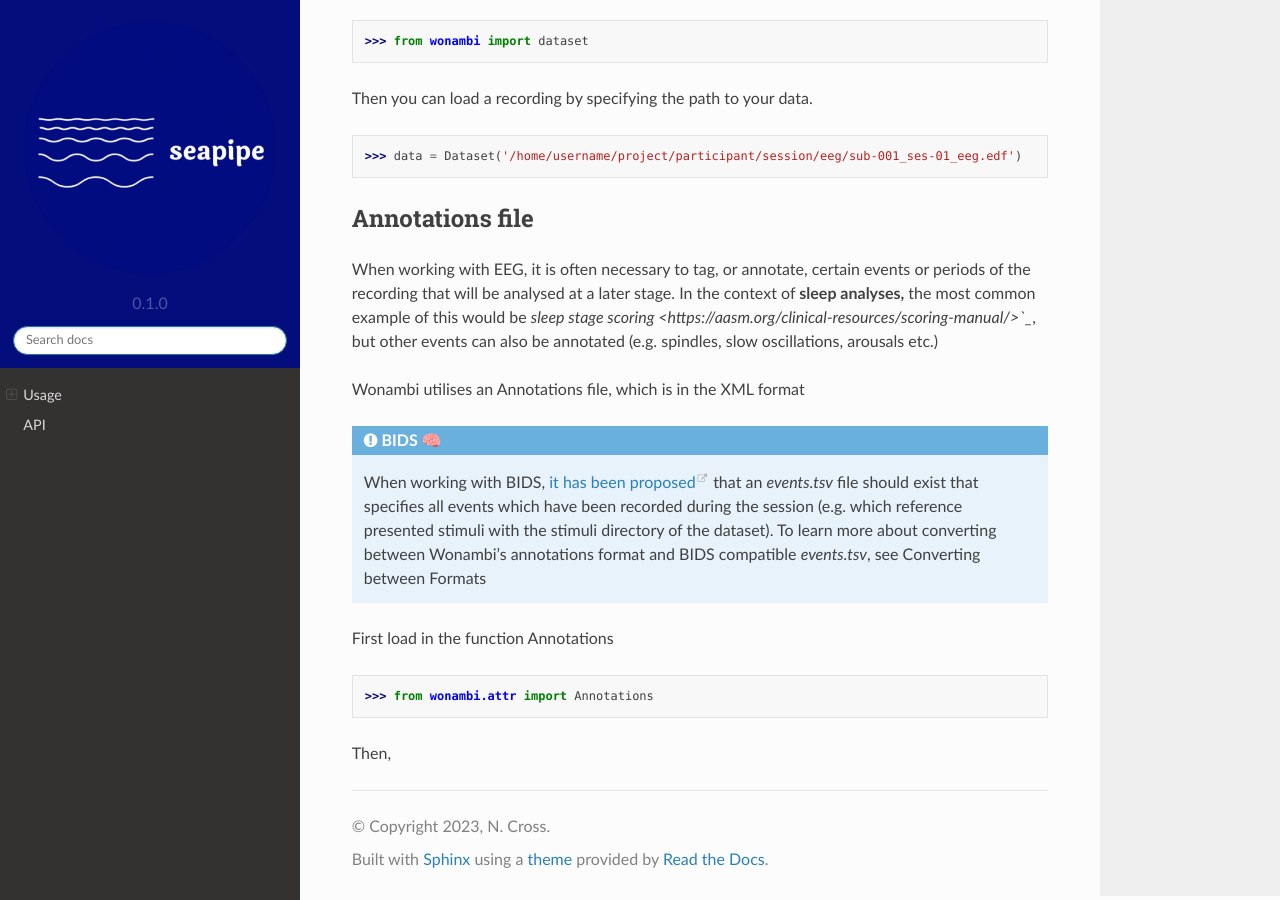
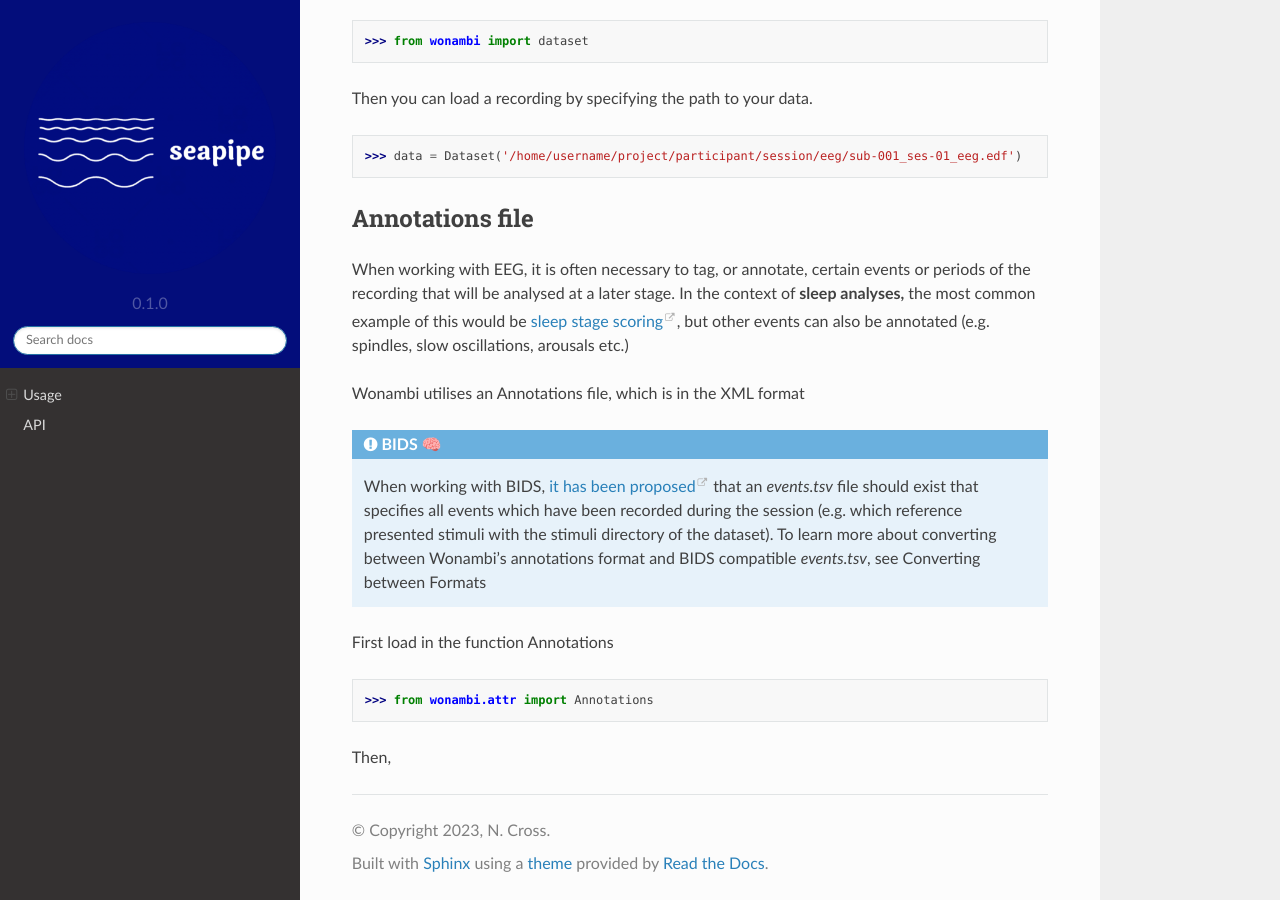
Before and after one commit to nathanecross/seapipe, a Sphinx documentation site: the page built from docs/source/wonambi.rst, in a window 1280 px wide and 900 px high, scrolled down 515 px. Built offline with Sphinx 7.4.7 and the Read the Docs theme 2.0.0, drawn with Linux system fonts in a browser that asks for light colours.

Commit message:
Update wonambi.rst

```diff
--- a/docs/source/wonambi.rst
+++ b/docs/source/wonambi.rst
@@ -33,7 +33,7 @@ Annotations file
 
 When working with EEG, it is often necessary to tag, or annotate, certain events or periods of
 the recording that will be analysed at a later stage. In the context of **sleep analyses,** the
-most common example of this would be `sleep stage scoring <https://aasm.org/clinical-resources/scoring-manual/>`_`,
+most common example of this would be `sleep stage scoring <https://aasm.org/clinical-resources/scoring-manual/>`_,
 but other events can also be annotated (e.g. spindles, slow oscillations, arousals etc.)
 
 Wonambi utilises an Annotations file, which is in the XML format
```
